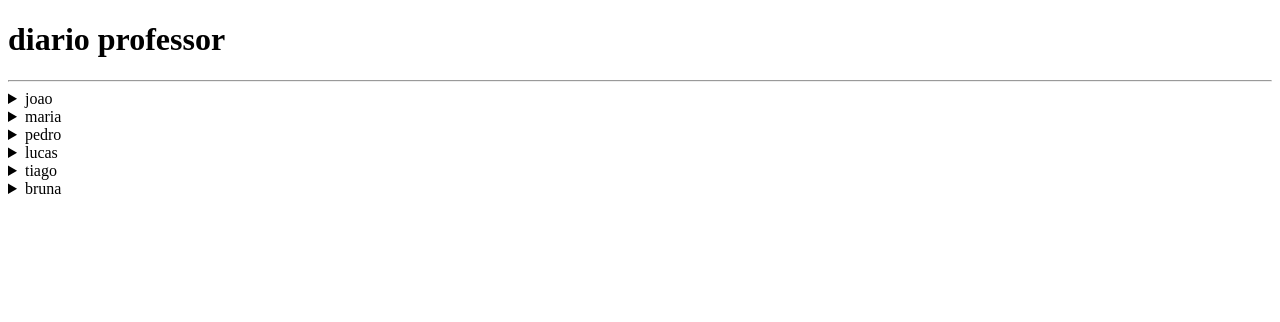
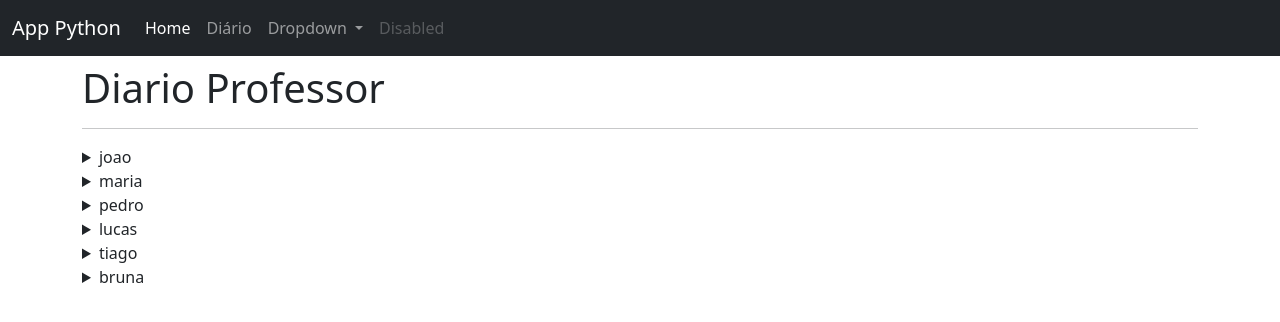
Before and after one commit to M-toia/FlaskWeb, a Flask app: page /sobre in a window 1280 px wide. Shown: the top 322 px of the page. Run offline with Flask 2, Linux system fonts and the light colour scheme.

Commit message:
adicianado tampletes

```diff
--- /dev/null
+++ b/templates/base.html
@@ -0,0 +1,46 @@
+<!DOCTYPE html>
+<html lang="pt-br">
+<head>
+	<meta charset="utf-8">
+	<title>Teste</title>
+	<link rel="stylesheet" href="https://cdn.jsdelivr.net/npm/bootstrap@5.1.3/dist/css/bootstrap.min.css" integrity="sha384-1BmE4kWBq78iYhFldvKuhfTAU6auU8tT94WrHftjDbrCEXSU1oBoqyl2QvZ6jIW3" crossorigin="anonymous">
+</head>
+<body>
+	<nav class="navbar navbar-expand-lg navbar-dark bg-dark">
+	  <div class="container-fluid">
+	    <a class="navbar-brand" href="#">App Python</a>
+	    <button class="navbar-toggler" type="button" data-bs-toggle="collapse" data-bs-target="#navbarSupportedContent" aria-controls="navbarSupportedContent" aria-expanded="false" aria-label="Toggle navigation">
+	      <span class="navbar-toggler-icon"></span>
+	    </button>
+	    <div class="collapse navbar-collapse" id="navbarSupportedContent">
+	      <ul class="navbar-nav me-auto mb-2 mb-lg-0">
+	        <li class="nav-item">
+	          <a class="nav-link active" aria-current="page" href="{{url_for('principal')}}">Home</a>
+	        </li>
+	        <li class="nav-item">
+	          <a class="nav-link" href="{{url_for('sobre')}}">Diário</a>
+	        </li>
+	        <li class="nav-item dropdown">
+	          <a class="nav-link dropdown-toggle" href="#" id="navbarDropdown" role="button" data-bs-toggle="dropdown" aria-expanded="false">
+	            Dropdown
+	          </a>
+	          <ul class="dropdown-menu" aria-labelledby="navbarDropdown">
+	            <li><a class="dropdown-item" href="#">Action</a></li>
+	            <li><a class="dropdown-item" href="#">Another action</a></li>
+	            <li><hr class="dropdown-divider"></li>
+	            <li><a class="dropdown-item" href="#">Something else here</a></li>
+	          </ul>
+	        </li>
+	        <li class="nav-item">
+	          <a class="nav-link disabled">Disabled</a>
+	        </li>
+	      </ul>
+	    </div>
+	  </div>
+	</nav>
+
+	{% block conteudo %}
+	{% endblock conteudo %}
+	<script src="https://cdn.jsdelivr.net/npm/bootstrap@5.1.3/dist/js/bootstrap.min.js" integrity="sha384-QJHtvGhmr9XOIpI6YVutG+2QOK9T+ZnN4kzFN1RtK3zEFEIsxhlmWl5/YESvpZ13" crossorigin="anonymous"></script>
+</body>
+</html>
--- a/templates/sobre.html
+++ b/templates/sobre.html
@@ -17,27 +17,22 @@
 		</ul>
 	<script src="https://cdn.jsdelivr.net/npm/bootstrap@5.1.3/dist/js/bootstrap.min.js" integrity="sha384-QJHtvGhmr9XOIpI6YVutG+2QOK9T+ZnN4kzFN1RtK3zEFEIsxhlmWl5/YESvpZ13" crossorigin="anonymous"></script>
 	</div>
-
 </body>
 </html> -->
-<!DOCTYPE html>
-<html>
-<head>
-	<meta charset="utf-8">
-	<meta name="viewport" content="width=device-width, initial-scale=1">
-	<title>sobre</title>
-</head>
-<body>
 
-	<h1 style="text-align: center;">
-	<h1>diario  professor</h1>
+{% extends 'base.html' %}
+
+{% block conteudo %}
+  <div class="container"><h1 style="text-align: center;">
+	<h1>Diario Professor</h1>
 	<hr>
 	{% for aluno, nota in diario.items() %}
 	   <details>
 	   	<summary>{{aluno}}</summary>
 	   	<p>{{nota}}</p>
 	   </details>
+
 	{% endfor %}
+	</div>
 
-</body>
-</html>
+{% endblock conteudo %}
```
Also changed, not shown: templates/index.html (+4 -11 lines).
